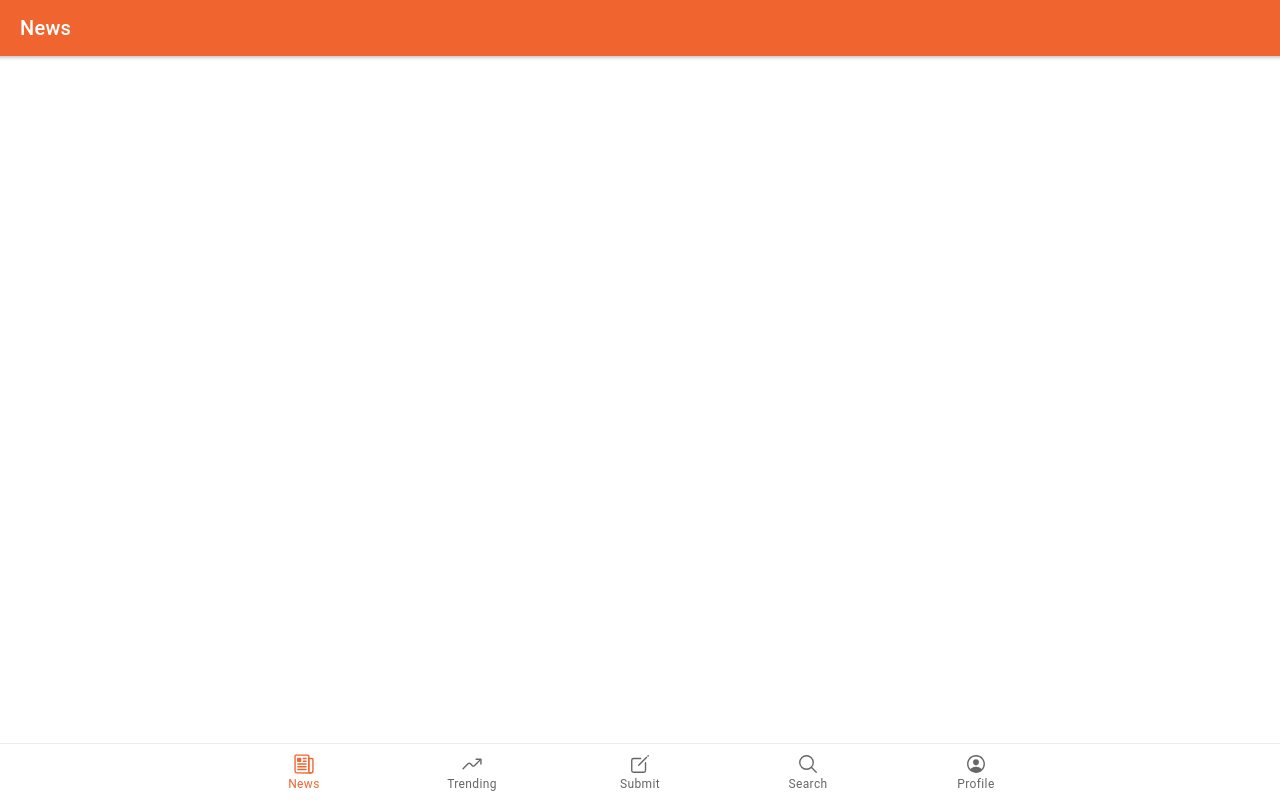
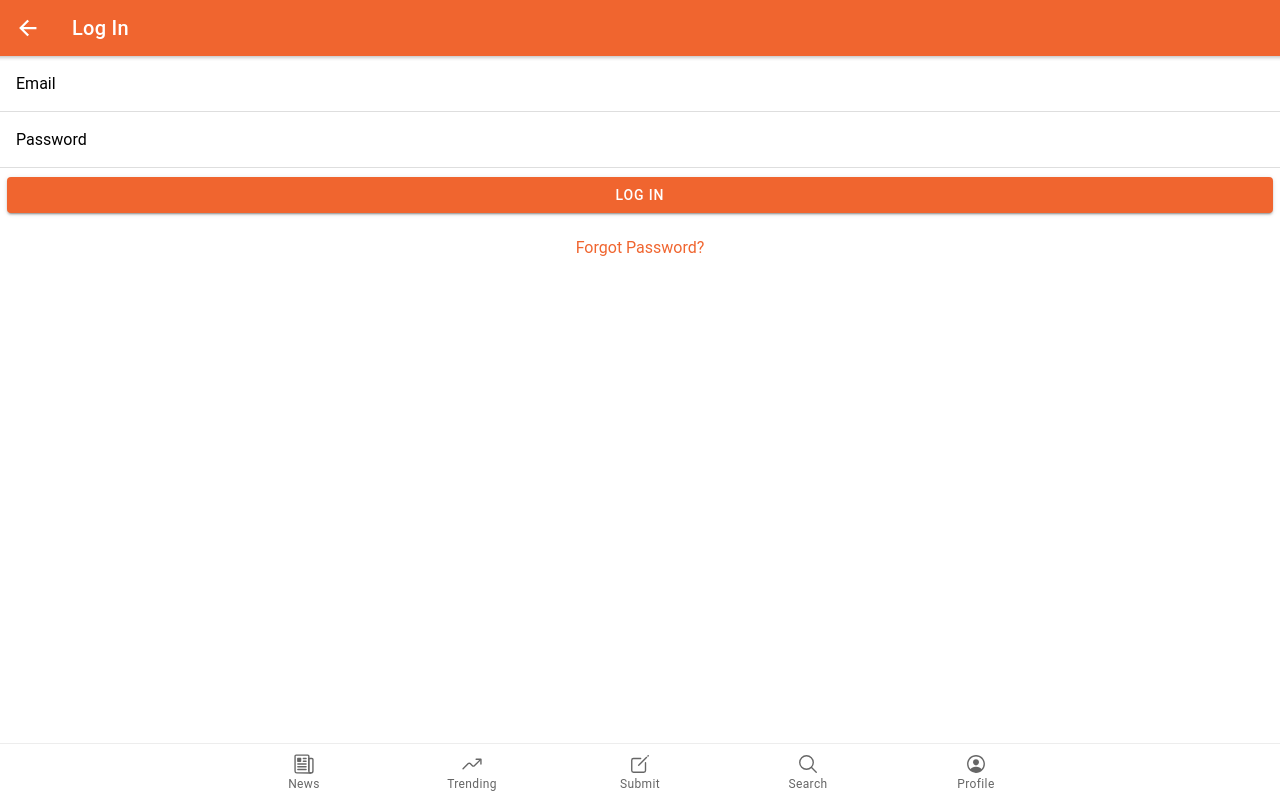
Before and after one commit to robzeh/HackerNews_Clone, a React (Create React App) app: page /login in a window 1280 px wide. Before the commit this address led to /news. Built offline with nearby package versions, Linux system fonts and the light colour scheme.

Commit message:
Added authentication pages

```diff
--- a/src/App.js
+++ b/src/App.js
@@ -24,6 +24,10 @@
 import Submit from "./pages/Tabs/Submit";
 import Search from "./pages/Tabs/Search";
 import Profile from "./pages/Tabs/Profile";
+import EditProfile from "./pages/Auth/EditProfile";
+import Signup from "./pages/Auth/Signup";
+import Login from "./pages/Auth/Login";
+import Forgot from "./pages/Auth/Forgot";
 
 /* Core CSS required for Ionic components to work properly */
 import "@ionic/react/css/core.css";
@@ -55,6 +59,10 @@
           <Route path="/submit" component={Submit} />
           <Route path="/search" component={Search} />
           <Route path="/profile" component={Profile} />
+          <Route path="/edit-profile" component={EditProfile} />
+          <Route path="/register" component={Signup} />
+          <Route path="/login" component={Login} />
+          <Route path="/forgot" component={Forgot} />
           <Route component={() => <Redirect to="/news" />} />
         </IonRouterOutlet>
         <IonTabBar slot="bottom">
--- /dev/null
+++ b/src/components/Headers/NavHeader.js
@@ -0,0 +1,23 @@
+import React from "react";
+import {
+  IonToolbar,
+  IonButtons,
+  IonBackButton,
+  IonTitle,
+  IonHeader,
+} from "@ionic/react";
+
+const NavHeader = ({ title }) => {
+  return (
+    <IonHeader>
+      <IonToolbar color="primary">
+        <IonButtons slot="start">
+          <IonBackButton defaultHref="/" />
+        </IonButtons>
+        <IonTitle>{title}</IonTitle>
+      </IonToolbar>
+    </IonHeader>
+  );
+};
+
+export default NavHeader;
--- /dev/null
+++ b/src/pages/Auth/Forgot.js
@@ -0,0 +1,35 @@
+import React from "react";
+import {
+  IonPage,
+  IonContent,
+  IonItem,
+  IonLabel,
+  IonInput,
+  IonRow,
+  IonCol,
+  IonButton,
+} from "@ionic/react";
+import NavHeader from "../../components/Headers/NavHeader";
+
+const Forgot = () => {
+  return (
+    <IonPage>
+      <NavHeader title="Password Reset" />
+      <IonContent>
+        <IonItem lines="full">
+          <IonLabel position="floating">Email</IonLabel>
+          <IonInput name="email" type="text" required></IonInput>
+        </IonItem>
+        <IonRow>
+          <IonCol>
+            <IonButton type="submit" color="primary" expand="block">
+              Get Reset Link
+            </IonButton>
+          </IonCol>
+        </IonRow>
+      </IonContent>
+    </IonPage>
+  );
+};
+
+export default Forgot;
--- /dev/null
+++ b/src/pages/Auth/Login.js
@@ -0,0 +1,47 @@
+import React from "react";
+import {
+  IonPage,
+  IonContent,
+  IonItem,
+  IonLabel,
+  IonInput,
+  IonRow,
+  IonCol,
+  IonButton,
+  IonRouterLink,
+} from "@ionic/react";
+import NavHeader from "../../components/Headers/NavHeader";
+
+const Login = () => {
+  return (
+    <IonPage>
+      <NavHeader title="Log In" />
+      <IonContent>
+        <IonItem lines="full">
+          <IonLabel position="floating">Email</IonLabel>
+          <IonInput name="email" type="text" required></IonInput>
+        </IonItem>
+        <IonItem lines="full">
+          <IonLabel position="floating">Password</IonLabel>
+          <IonInput name="password" type="password" required></IonInput>
+        </IonItem>
+        <IonRow>
+          <IonCol>
+            <IonButton type="submit" color="primary" expand="block">
+              Log In
+            </IonButton>
+          </IonCol>
+        </IonRow>
+        <IonRow>
+          <IonCol class="ion-text-center ion-padding-vertical">
+            <IonRouterLink routerLink={`/forgot`}>
+              Forgot Password?
+            </IonRouterLink>
+          </IonCol>
+        </IonRow>
+      </IonContent>
+    </IonPage>
+  );
+};
+
+export default Login;
--- /dev/null
+++ b/src/pages/Auth/Signup.js
@@ -0,0 +1,43 @@
+import React from "react";
+import {
+  IonPage,
+  IonContent,
+  IonItem,
+  IonLabel,
+  IonInput,
+  IonRow,
+  IonCol,
+  IonButton,
+} from "@ionic/react";
+import NavHeader from "../../components/Headers/NavHeader";
+
+const Signup = () => {
+  return (
+    <IonPage>
+      <NavHeader title="Sign Up" />
+      <IonContent>
+        <IonItem lines="full">
+          <IonLabel position="floating">Username</IonLabel>
+          <IonInput name="name" type="text" required></IonInput>
+        </IonItem>
+        <IonItem lines="full">
+          <IonLabel position="floating">Email</IonLabel>
+          <IonInput name="email" type="text" required></IonInput>
+        </IonItem>
+        <IonItem lines="full">
+          <IonLabel position="floating">Password</IonLabel>
+          <IonInput name="password" type="password" required></IonInput>
+        </IonItem>
+        <IonRow>
+          <IonCol>
+            <IonButton type="submit" color="primary" expand="block">
+              Sign Up
+            </IonButton>
+          </IonCol>
+        </IonRow>
+      </IonContent>
+    </IonPage>
+  );
+};
+
+export default Signup;
```
Also changed, not shown: src/firebase/firebase.js (+20 -0 lines), src/helpers/toast.js (added, +9 -0 lines), src/pages/Auth/EditProfile.js (added).
